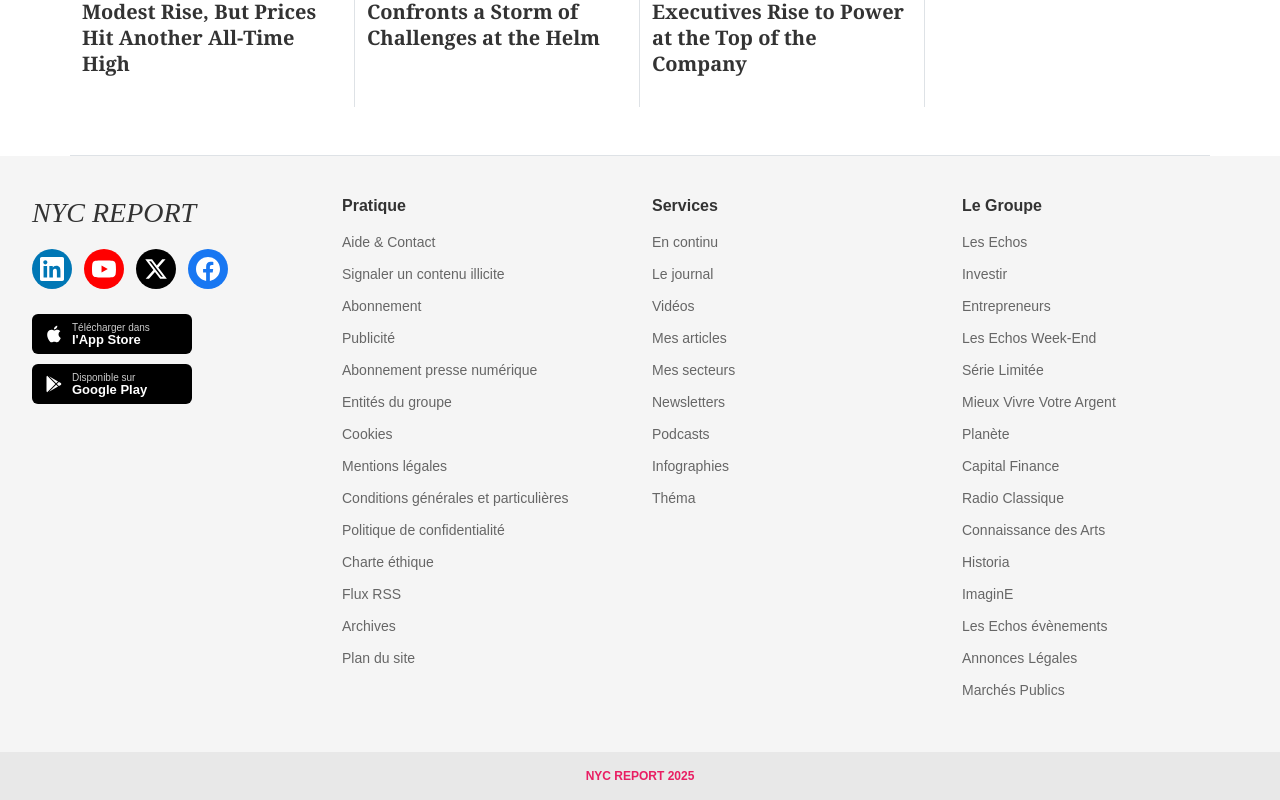
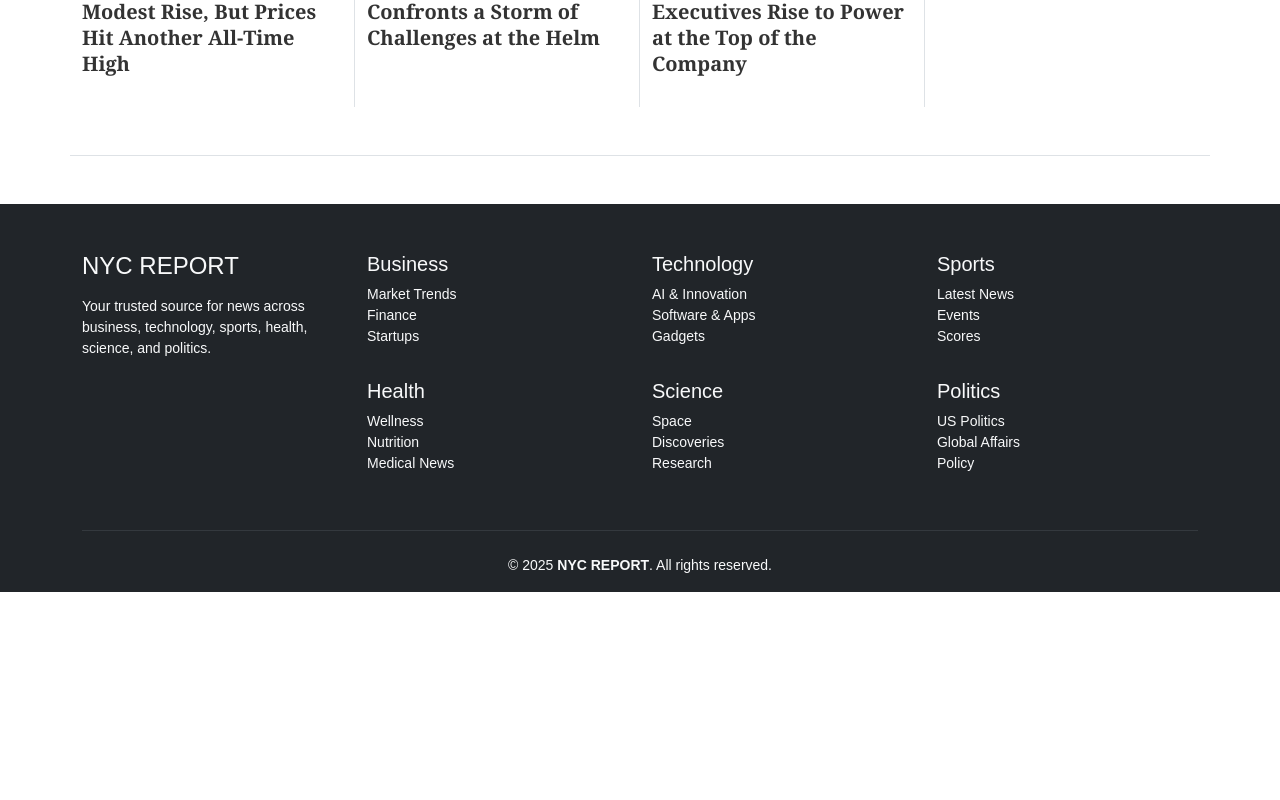
Before and after one commit to programmers-union/nyc-report, a Next.js app: page / in a window 1280 px wide. Shown: the part 8887-9687 px from the top of the page. After the commit the page ends 9479 px from the top, so only its background shows below. Built offline with nearby package versions, Linux system fonts and the light colour scheme.

Commit message:
updated footer

```diff
--- a/src/app/globals.css
+++ b/src/app/globals.css
@@ -524,7 +524,7 @@
         }
         .width-first{
           width: 77%;
-          /* margin: 0 auto; */
+          margin: 0 auto;
         }
 
         .newslist-image {
@@ -1140,7 +1140,7 @@
         /* ...................... Footer styles .......................................... */
 
           .footer {
-          background: #f5f5f5;
+          background: rgb(245, 245, 245);;
           padding-top: 40px;
           font-family: Arial, sans-serif;
         }
--- a/src/app/page.tsx
+++ b/src/app/page.tsx
@@ -15,7 +15,7 @@
 
 export default function Home() {
   return (
-    <div className="container width-first">
+    <div className="container">
       <NewsArticleComponent mainArticle={politicsData[0]} />
 
 
--- a/src/components/Footer.tsx
+++ b/src/components/Footer.tsx
@@ -3,156 +3,97 @@
 
 const Footer = () => {
   return (
-    <footer className="footer">
-      <div className="footer__container">
-        <div className="container-fluid">
-          <div className="row">
-            {/* Left Column - Logo and Social/Apps */}
-            <div className="col-lg-3 col-md-12">
-              <div className="footer__brand-section">
-                {/* Logo */}
-                <div className="footer__logo">
-                  <h2 className="footer__logo-text">NYC REPORT</h2>
-                </div>
+    <footer className=" footer bg-dark text-light pt-5 pb-3 mt-5">
+      <div className="container">
+        <div className="row">
 
-                {/* Social Links */}
-                <div className="footer__social-links d-flex">
-                  <a href="#" className="footer__social-link footer__social-link--linkedin">
-                    <svg width="24" height="24" viewBox="0 0 24 24" fill="currentColor">
-                      <path d="M20.447 20.452h-3.554v-5.569c0-1.328-.027-3.037-1.852-3.037-1.853 0-2.136 1.445-2.136 2.939v5.667H9.351V9h3.414v1.561h.046c.477-.9 1.637-1.85 3.37-1.85 3.601 0 4.267 2.37 4.267 5.455v6.286zM5.337 7.433c-1.144 0-2.063-.926-2.063-2.065 0-1.138.92-2.063 2.063-2.063 1.14 0 2.064.925 2.064 2.063 0 1.139-.925 2.065-2.064 2.065zm1.782 13.019H3.555V9h3.564v11.452zM22.225 0H1.771C.792 0 0 .774 0 1.729v20.542C0 23.227.792 24 1.771 24h20.451C23.2 24 24 23.227 24 22.271V1.729C24 .774 23.2 0 22.222 0h.003z"/>
-                    </svg>
-                  </a>
-                  <a href="#" className="footer__social-link footer__social-link--youtube">
-                    <svg width="24" height="24" viewBox="0 0 24 24" fill="currentColor">
-                      <path d="M23.498 6.186a3.016 3.016 0 0 0-2.122-2.136C19.505 3.545 12 3.545 12 3.545s-7.505 0-9.377.505A3.017 3.017 0 0 0 .502 6.186C0 8.07 0 12 0 12s0 3.93.502 5.814a3.016 3.016 0 0 0 2.122 2.136c1.871.505 9.376.505 9.376.505s7.505 0 9.377-.505a3.015 3.015 0 0 0 2.122-2.136C24 15.93 24 12 24 12s0-3.93-.502-5.814zM9.545 15.568V8.432L15.818 12l-6.273 3.568z"/>
-                    </svg>
-                  </a>
-                  <a href="#" className="footer__social-link footer__social-link--twitter">
-                    <svg width="24" height="24" viewBox="0 0 24 24" fill="currentColor">
-                      <path d="M18.244 2.25h3.308l-7.227 8.26 8.502 11.24H16.17l-5.214-6.817L4.99 21.75H1.68l7.73-8.835L1.254 2.25H8.08l4.713 6.231zm-1.161 17.52h1.833L7.084 4.126H5.117z"/>
-                    </svg>
-                  </a>
-                  <a href="#" className="footer__social-link footer__social-link--facebook">
-                    <svg width="24" height="24" viewBox="0 0 24 24" fill="currentColor">
-                      <path d="M24 12.073c0-6.627-5.373-12-12-12s-12 5.373-12 12c0 5.99 4.388 10.954 10.125 11.854v-8.385H7.078v-3.47h3.047V9.43c0-3.007 1.792-4.669 4.533-4.669 1.312 0 2.686.235 2.686.235v2.953H15.83c-1.491 0-1.956.925-1.956 1.874v2.25h3.328l-.532 3.47h-2.796v8.385C19.612 23.027 24 18.062 24 12.073z"/>
-                    </svg>
-                  </a>
-                </div>
+          {/* Brand & Social */}
+          <div className="col-lg-3 mb-4">
+            <h4 className="mb-3">NYC REPORT</h4>
+            <p className="small">Your trusted source for news across business, technology, sports, health, science, and politics.</p>
 
-                {/* App Store Buttons */}
-                <div className="footer__app-buttons">
-                  <a href="#" className="footer__app-button">
-                    <div className="footer__app-store-btn">
-                      <svg width="20" height="20" viewBox="0 0 24 24" fill="white">
-                        <path d="M18.71 19.5c-.83 1.24-1.71 2.45-3.05 2.47-1.34.03-1.77-.79-3.29-.79-1.53 0-2 .77-3.27.82-1.31.05-2.3-1.32-3.14-2.53C4.25 17 2.94 12.45 4.7 9.39c.87-1.52 2.43-2.48 4.12-2.51 1.28-.02 2.5.87 3.29.87.78 0 2.26-1.07 3.81-.91.65.03 2.47.26 3.64 1.98-.09.06-2.17 1.28-2.15 3.81.03 3.02 2.65 4.03 2.68 4.04-.03.07-.42 1.44-1.38 2.83M13 3.5c.73-.83 1.94-1.46 2.94-1.5.13 1.17-.34 2.35-1.04 3.19-.69.85-1.83 1.51-2.95 1.42-.15-1.15.41-2.35 1.05-3.11z"/>
-                      </svg>
-                      <div>
-                        <div className="footer__app-text-small">Télécharger dans</div>
-                        <div className="footer__app-text-large">l'App Store</div>
-                      </div>
-                    </div>
-                  </a>
-                  <a href="#" className="footer__app-button">
-                    <div className="footer__google-play-btn">
-                      <svg width="20" height="20" viewBox="0 0 24 24" fill="white">
-                        <path d="M3,20.5V3.5C3,2.91 3.34,2.39 3.84,2.15L13.69,12L3.84,21.85C3.34,21.6 3,21.09 3,20.5M16.81,15.12L6.05,21.34L14.54,12.85L16.81,15.12M20.16,10.81C20.5,11.08 20.75,11.5 20.75,12C20.75,12.5 20.53,12.9 20.18,13.18L17.89,14.5L15.39,12L17.89,9.5L20.16,10.81M6.05,2.66L16.81,8.88L14.54,11.15L6.05,2.66Z"/>
-                      </svg>
-                      <div>
-                        <div className="footer__app-text-small">Disponible sur</div>
-                        <div className="footer__app-text-large">Google Play</div>
-                      </div>
-                    </div>
-                  </a>
-                </div>
+            {/* Social Icons */}
+            <div className="d-flex gap-3 mt-3">
+              <a href="/" className="text-light" aria-label="LinkedIn"><i className="bi bi-linkedin fs-5"></i></a>
+              <a href="/" className="text-light" aria-label="YouTube"><i className="bi bi-youtube fs-5"></i></a>
+              <a href="/" className="text-light" aria-label="Twitter"><i className="bi bi-twitter fs-5"></i></a>
+              <a href="/" className="text-light" aria-label="Facebook"><i className="bi bi-facebook fs-5"></i></a>
+            </div>
+          </div>
+
+          {/* Categories */}
+          <div className="col-lg-9">
+            <div className="row">
+              {/* Business */}
+              <div className="col-md-4 mb-3">
+                <h5>Business</h5>
+                <ul className="list-unstyled small">
+                  <li><a href="/" className="text-light text-decoration-none">Market Trends</a></li>
+                  <li><a href="/" className="text-light text-decoration-none">Finance</a></li>
+                  <li><a href="/" className="text-light text-decoration-none">Startups</a></li>
+                </ul>
               </div>
-            </div>
 
-            {/* Right Columns - Links */}
-            <div className="col-lg-9 col-md-12">
-              <div className="row">
-                {/* Pratique Column */}
-                <div className="col-lg-4 col-md-6 col-sm-12">
-                  <div className="footer__section">
-                    <h3 className="footer__section-title">Pratique</h3>
-                    <ul className="footer__link-list">
-                      <li className="footer__link-item"><a href="#" className="footer__link">Aide & Contact</a></li>
-                      <li className="footer__link-item"><a href="#" className="footer__link">Signaler un contenu illicite</a></li>
-                      <li className="footer__link-item"><a href="#" className="footer__link">Abonnement</a></li>
-                      <li className="footer__link-item"><a href="#" className="footer__link">Publicité</a></li>
-                      <li className="footer__link-item"><a href="#" className="footer__link">Abonnement presse numérique</a></li>
-                      <li className="footer__link-item"><a href="#" className="footer__link">Entités du groupe</a></li>
-                      <li className="footer__link-item"><a href="#" className="footer__link">Cookies</a></li>
-                      <li className="footer__link-item"><a href="#" className="footer__link">Mentions légales</a></li>
-                      <li className="footer__link-item"><a href="#" className="footer__link">Conditions générales et particulières</a></li>
-                      <li className="footer__link-item"><a href="#" className="footer__link">Politique de confidentialité</a></li>
-                      <li className="footer__link-item"><a href="#" className="footer__link">Charte éthique</a></li>
-                      <li className="footer__link-item"><a href="#" className="footer__link">Flux RSS</a></li>
-                      <li className="footer__link-item"><a href="#" className="footer__link">Archives</a></li>
-                      <li className="footer__link-item"><a href="#" className="footer__link">Plan du site</a></li>
-                    </ul>
-                  </div>
-                </div>
+              {/* Technology */}
+              <div className="col-md-4 mb-3">
+                <h5>Technology</h5>
+                <ul className="list-unstyled small">
+                  <li><a href="/" className="text-light text-decoration-none">AI & Innovation</a></li>
+                  <li><a href="/" className="text-light text-decoration-none">Software & Apps</a></li>
+                  <li><a href="/" className="text-light text-decoration-none">Gadgets</a></li>
+                </ul>
+              </div>
 
-                {/* Services Column */}
-                <div className="col-lg-4 col-md-6 col-sm-12">
-                  <div className="footer__section">
-                    <h3 className="footer__section-title">Services</h3>
-                    <ul className="footer__link-list">
-                      <li className="footer__link-item"><a href="#" className="footer__link">En continu</a></li>
-                      <li className="footer__link-item"><a href="#" className="footer__link">Le journal</a></li>
-                      <li className="footer__link-item"><a href="#" className="footer__link">Vidéos</a></li>
-                      <li className="footer__link-item"><a href="#" className="footer__link">Mes articles</a></li>
-                      <li className="footer__link-item"><a href="#" className="footer__link">Mes secteurs</a></li>
-                      <li className="footer__link-item"><a href="#" className="footer__link">Newsletters</a></li>
-                      <li className="footer__link-item"><a href="#" className="footer__link">Podcasts</a></li>
-                      <li className="footer__link-item"><a href="#" className="footer__link">Infographies</a></li>
-                      <li className="footer__link-item"><a href="#" className="footer__link">Théma</a></li>
-                    </ul>
-                  </div>
-                </div>
+              {/* Sports */}
+              <div className="col-md-4 mb-3">
+                <h5>Sports</h5>
+                <ul className="list-unstyled small">
+                  <li><a href="/" className="text-light text-decoration-none">Latest News</a></li>
+                  <li><a href="/" className="text-light text-decoration-none">Events</a></li>
+                  <li><a href="/" className="text-light text-decoration-none">Scores</a></li>
+                </ul>
+              </div>
 
-                {/* Le Groupe Column */}
-                <div className="col-lg-4 col-md-6 col-sm-12">
-                  <div className="footer__section">
-                    <h3 className="footer__section-title">Le Groupe</h3>
-                    <ul className="footer__link-list">
-                      <li className="footer__link-item"><a href="#" className="footer__link">Les Echos</a></li>
-                      <li className="footer__link-item"><a href="#" className="footer__link">Investir</a></li>
-                      <li className="footer__link-item"><a href="#" className="footer__link">Entrepreneurs</a></li>
-                      <li className="footer__link-item"><a href="#" className="footer__link">Les Echos Week-End</a></li>
-                      <li className="footer__link-item"><a href="#" className="footer__link">Série Limitée</a></li>
-                      <li className="footer__link-item"><a href="#" className="footer__link">Mieux Vivre Votre Argent</a></li>
-                      <li className="footer__link-item"><a href="#" className="footer__link">Planète</a></li>
-                      <li className="footer__link-item"><a href="#" className="footer__link">Capital Finance</a></li>
-                      <li className="footer__link-item"><a href="#" className="footer__link">Radio Classique</a></li>
-                      <li className="footer__link-item"><a href="#" className="footer__link">Connaissance des Arts</a></li>
-                      <li className="footer__link-item"><a href="#" className="footer__link">Historia</a></li>
-                      <li className="footer__link-item"><a href="#" className="footer__link">ImaginE</a></li>
-                      <li className="footer__link-item"><a href="#" className="footer__link">Les Echos évènements</a></li>
-                      <li className="footer__link-item"><a href="#" className="footer__link">Annonces Légales</a></li>
-                      <li className="footer__link-item"><a href="#" className="footer__link">Marchés Publics</a></li>
-                    </ul>
-                  </div>
-                </div>
+              {/* Health */}
+              <div className="col-md-4 mb-3">
+                <h5>Health</h5>
+                <ul className="list-unstyled small">
+                  <li><a href="/" className="text-light text-decoration-none">Wellness</a></li>
+                  <li><a href="/" className="text-light text-decoration-none">Nutrition</a></li>
+                  <li><a href="/" className="text-light text-decoration-none">Medical News</a></li>
+                </ul>
+              </div>
+
+              {/* Science */}
+              <div className="col-md-4 mb-3">
+                <h5>Science</h5>
+                <ul className="list-unstyled small">
+                  <li><a href="/" className="text-light text-decoration-none">Space</a></li>
+                  <li><a href="/" className="text-light text-decoration-none">Discoveries</a></li>
+                  <li><a href="/" className="text-light text-decoration-none">Research</a></li>
+                </ul>
+              </div>
+
+              {/* Politics */}
+              <div className="col-md-4 mb-3">
+                <h5>Politics</h5>
+                <ul className="list-unstyled small">
+                  <li><a href="/" className="text-light text-decoration-none">US Politics</a></li>
+                  <li><a href="/" className="text-light text-decoration-none">Global Affairs</a></li>
+                  <li><a href="/" className="text-light text-decoration-none">Policy</a></li>
+                </ul>
               </div>
             </div>
           </div>
+
+        </div>
+
+        <hr className="border-secondary my-4" />
+
+        <div className="text-center small">
+          &copy; {new Date().getFullYear()} <strong>NYC REPORT</strong>. All rights reserved.
         </div>
       </div>
-
-      {/* Copyright Section */}
-      <div className="footer__copyright">
-        <div className="container-fluid">
-          <div className="row">
-            <div className="col-12">
-              <p className="footer__copyright-text text-center">
-               <span className="footer__copyright-highlight">NYC REPORT 2025</span>
-              </p>
-            </div>
-          </div>
-        </div>
-      </div>
-
     </footer>
   );
 };
```
